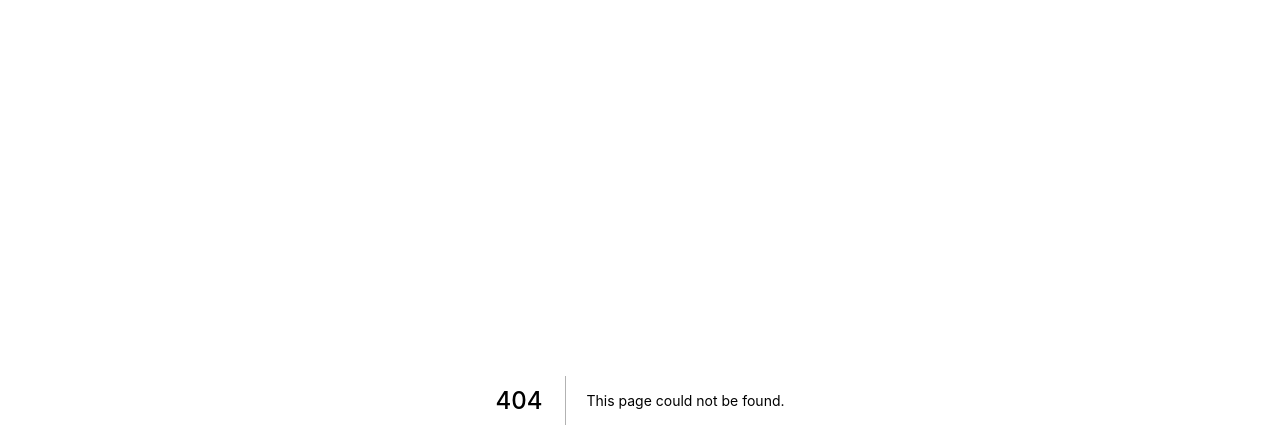
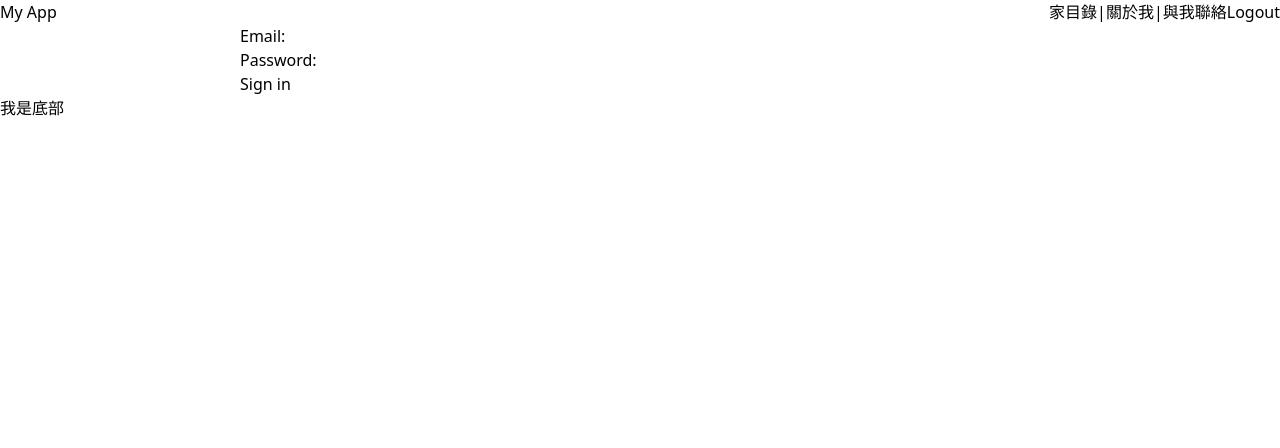
Before and after one commit to yuweichen1008/next-blog, a Next.js app: page /signin in a window 1280 px wide. Before the commit this address had no page. Shown: the top 448 px of the page. Built offline with nearby package versions, Linux system fonts and the light colour scheme.

Commit message:
add session

```diff
--- /dev/null
+++ b/pages/api/session.js
@@ -0,0 +1,29 @@
+import { withIronSession } from "next-iron-session";
+
+const VALID_EMAIL = "chris@decimal.fm";
+const VALID_PASSWORD = "opensesame";
+
+export default withIronSession(
+  async (req, res) => {
+    if (req.method === "POST") {
+      const { email, password } = req.body;
+
+      if (email === VALID_EMAIL && password === VALID_PASSWORD) {
+        req.session.set("user", { email });
+        await req.session.save();
+        return res.status(201).send("");
+      }
+
+      return res.status(403).send("");
+    }
+
+    return res.status(404).send("");
+  },
+  {
+    cookieName: "MYSITECOOKIE",
+    cookieOptions: {
+      secure: process.env.NODE_ENV === "production" ? true : false
+    },
+    password: process.env.APPLICATION_SECRET
+  }
+);
--- /dev/null
+++ b/pages/private.jsx
@@ -0,0 +1,34 @@
+import React from "react";
+import { withIronSession } from "next-iron-session";
+
+const PrivatePage = ({ user }) => (
+  <div>
+    <h1>Hello {user.email}</h1>
+    <p>Secret things live here...</p>
+  </div>
+);
+
+export const getServerSideProps = withIronSession(
+  async ({ req, res }) => {
+    const user = req.session.get("user");
+
+    if (!user) {
+      res.statusCode = 404;
+      res.end();
+      return { props: {} };
+    }
+
+    return {
+      props: { user }
+    };
+  },
+  {
+    cookieName: "MYSITECOOKIE",
+    cookieOptions: {
+      secure: process.env.NODE_ENV === "production" ? true : false
+    },
+    password: process.env.APPLICATION_SECRET
+  }
+);
+
+export default PrivatePage;
--- /dev/null
+++ b/pages/signin.jsx
@@ -0,0 +1,48 @@
+import React, { useRef } from "react";
+import { useRouter } from "next/router";
+import Layout from "../components/Layout/Layout";
+
+const SignInPage = () => {
+  const router = useRouter();
+  const emailInput = useRef();
+  const passwordInput = useRef();
+
+  const handleSubmit = async (e) => {
+    e.preventDefault();
+
+    const email = emailInput.current.value;
+    const password = passwordInput.current.value;
+
+    const response = await fetch("/sessions", {
+      method: "POST",
+      headers: { "Content-Type": "application/json" },
+      body: JSON.stringify({ email, password })
+    });
+
+    if (response.ok) {
+      return router.push("/private");
+    }
+  };
+
+  return (
+    <Layout>
+        <form className="flex flex-1 flex-col max-w-full mx-auto ml-60" onSubmit={handleSubmit}>
+            <div>
+                <label>
+                Email: <input type="text" ref={emailInput} />
+                </label>
+            </div>
+            <div>
+                <label>
+                Password: <input type="password" ref={passwordInput} />
+                </label>
+            </div>
+            <div>
+                <button type="submit">Sign in</button>
+            </div>
+        </form>
+    </Layout>
+  );
+};
+
+export default SignInPage;
```
